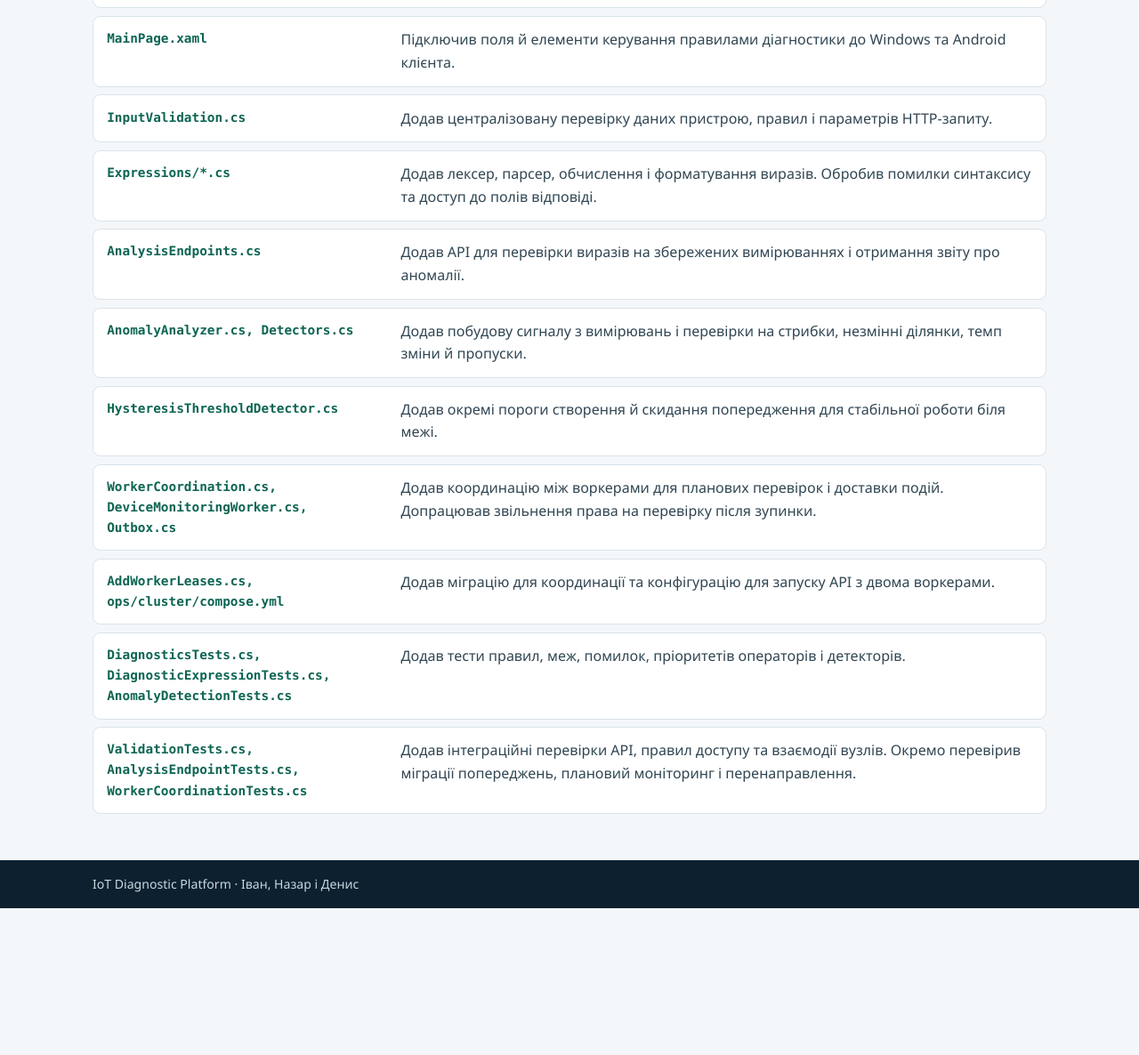
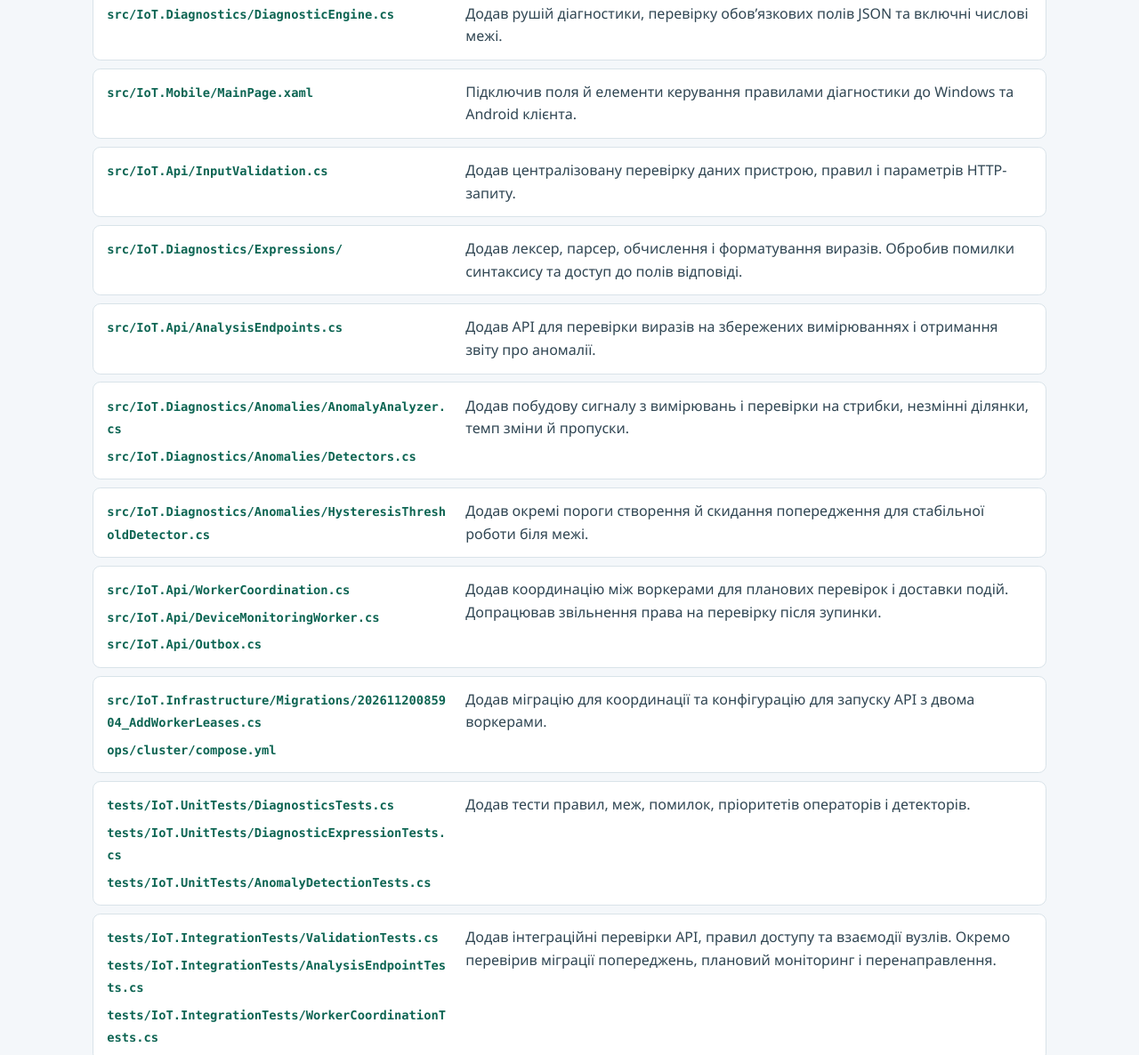
Before and after one commit to IvanBorovykov/mpp-defense, a plain HTML site: page iot-android/index.html in a window 1280 px wide. Shown: the part 1505-2691 px from the top of the page at 89% size. Before the commit the page ends 2526 px from the top, so only its background shows below. Drawn offline with Linux system fonts and the light colour scheme.

Commit message:
Show repository paths for contribution files

```diff
--- a/iot-android/app.js
+++ b/iot-android/app.js
@@ -25,10 +25,22 @@ function select(key, updateUrl = true) {
   get('summary').textContent = person.summary;
   get('details-link').textContent = detailsTitle;
   get('files-title').textContent = detailsTitle;
+  get('files-note').hidden = Boolean(person.features);
   get('speech').replaceChildren(...person.speech.map((text) => element('p', text)));
-  get('files').replaceChildren(...(person.features ?? person.files).map(([title, description]) => {
+  get('files').replaceChildren(...(person.features ?? person.files).map(([paths, description]) => {
     const row = element('article', '', person.features ? 'file feature' : 'file');
-    row.append(element('h4', title), element('p', description));
+    if (person.features) {
+      row.append(element('h4', paths));
+    } else {
+      const list = element('ul', '', 'file-paths');
+      list.append(...paths.map((path) => {
+        const item = element('li');
+        item.append(element('code', path));
+        return item;
+      }));
+      row.append(list);
+    }
+    row.append(element('p', description));
     return row;
   }));
   if (updateUrl) {
--- a/iot-android/evidence.js
+++ b/iot-android/evidence.js
@@ -12,18 +12,18 @@ window.defenseEvidence = {
       'Окрема частина — робота кількох воркерів. У WorkerCoordination.cs я додав тимчасове право воркера на перевірку конкретного пристрою. Під час зупинки право звільняється, і інший воркер може продовжити моніторинг. У тестах я перевірив межі правил, некоректний JSON, обчислення виразів, аномалії та роботу двох воркерів зі спільними даними.'
     ],
     files: [
-      ['Program.cs', 'Додав виконання HTTP-перевірок, запис відповідей і таймаутів, керування правилами, експорт CSV та відповідь зі статистикою доступності. Уточнив обробку некоректного тіла запиту та вимкнув автоматичне слідування за перенаправленнями під час перевірки пристрою.'],
-      ['DiagnosticEngine.cs', 'Додав рушій діагностики, перевірку обов’язкових полів JSON та включні числові межі.'],
-      ['MainPage.xaml', 'Підключив поля й елементи керування правилами діагностики до Windows та Android клієнта.'],
-      ['InputValidation.cs', 'Додав централізовану перевірку даних пристрою, правил і параметрів HTTP-запиту.'],
-      ['Expressions/*.cs', 'Додав лексер, парсер, обчислення і форматування виразів. Обробив помилки синтаксису та доступ до полів відповіді.'],
-      ['AnalysisEndpoints.cs', 'Додав API для перевірки виразів на збережених вимірюваннях і отримання звіту про аномалії.'],
-      ['AnomalyAnalyzer.cs, Detectors.cs', 'Додав побудову сигналу з вимірювань і перевірки на стрибки, незмінні ділянки, темп зміни й пропуски.'],
-      ['HysteresisThresholdDetector.cs', 'Додав окремі пороги створення й скидання попередження для стабільної роботи біля межі.'],
-      ['WorkerCoordination.cs, DeviceMonitoringWorker.cs, Outbox.cs', 'Додав координацію між воркерами для планових перевірок і доставки подій. Допрацював звільнення права на перевірку після зупинки.'],
-      ['AddWorkerLeases.cs, ops/cluster/compose.yml', 'Додав міграцію для координації та конфігурацію для запуску API з двома воркерами.'],
-      ['DiagnosticsTests.cs, DiagnosticExpressionTests.cs, AnomalyDetectionTests.cs', 'Додав тести правил, меж, помилок, пріоритетів операторів і детекторів.'],
-      ['ValidationTests.cs, AnalysisEndpointTests.cs, WorkerCoordinationTests.cs', 'Додав інтеграційні перевірки API, правил доступу та взаємодії вузлів. Окремо перевірив міграції попереджень, плановий моніторинг і перенаправлення.']
+      [['src/IoT.Api/Program.cs'], 'Додав виконання HTTP-перевірок, запис відповідей і таймаутів, керування правилами, експорт CSV та відповідь зі статистикою доступності. Уточнив обробку некоректного тіла запиту та вимкнув автоматичне слідування за перенаправленнями під час перевірки пристрою.'],
+      [['src/IoT.Diagnostics/DiagnosticEngine.cs'], 'Додав рушій діагностики, перевірку обов’язкових полів JSON та включні числові межі.'],
+      [['src/IoT.Mobile/MainPage.xaml'], 'Підключив поля й елементи керування правилами діагностики до Windows та Android клієнта.'],
+      [['src/IoT.Api/InputValidation.cs'], 'Додав централізовану перевірку даних пристрою, правил і параметрів HTTP-запиту.'],
+      [['src/IoT.Diagnostics/Expressions/'], 'Додав лексер, парсер, обчислення і форматування виразів. Обробив помилки синтаксису та доступ до полів відповіді.'],
+      [['src/IoT.Api/AnalysisEndpoints.cs'], 'Додав API для перевірки виразів на збережених вимірюваннях і отримання звіту про аномалії.'],
+      [['src/IoT.Diagnostics/Anomalies/AnomalyAnalyzer.cs', 'src/IoT.Diagnostics/Anomalies/Detectors.cs'], 'Додав побудову сигналу з вимірювань і перевірки на стрибки, незмінні ділянки, темп зміни й пропуски.'],
+      [['src/IoT.Diagnostics/Anomalies/HysteresisThresholdDetector.cs'], 'Додав окремі пороги створення й скидання попередження для стабільної роботи біля межі.'],
+      [['src/IoT.Api/WorkerCoordination.cs', 'src/IoT.Api/DeviceMonitoringWorker.cs', 'src/IoT.Api/Outbox.cs'], 'Додав координацію між воркерами для планових перевірок і доставки подій. Допрацював звільнення права на перевірку після зупинки.'],
+      [['src/IoT.Infrastructure/Migrations/20261120085904_AddWorkerLeases.cs', 'ops/cluster/compose.yml'], 'Додав міграцію для координації та конфігурацію для запуску API з двома воркерами.'],
+      [['tests/IoT.UnitTests/DiagnosticsTests.cs', 'tests/IoT.UnitTests/DiagnosticExpressionTests.cs', 'tests/IoT.UnitTests/AnomalyDetectionTests.cs'], 'Додав тести правил, меж, помилок, пріоритетів операторів і детекторів.'],
+      [['tests/IoT.IntegrationTests/ValidationTests.cs', 'tests/IoT.IntegrationTests/AnalysisEndpointTests.cs', 'tests/IoT.IntegrationTests/WorkerCoordinationTests.cs'], 'Додав інтеграційні перевірки API, правил доступу та взаємодії вузлів. Окремо перевірив міграції попереджень, плановий моніторинг і перенаправлення.']
     ]
   },
   nazar: {
@@ -38,15 +38,15 @@ window.defenseEvidence = {
       'У HistoryEndpoints.cs я зробив фільтрування і перегляд історії сторінками, щоб клієнт забирав лише потрібну частину вимірювань. За цією історією формуються звіти з доступністю та затримками за вибраний період, зокрема у CSV і Markdown. Я також додав тести для доступу, обмежень бази, повторної доставки подій та історії й описав схему в DATA_MODEL.md.'
     ],
     files: [
-      ['Models.cs, IoTDbContext.cs, Migrations/', 'Описав сутності, створив схему SQLite, зв’язки, унікальні індекси, обмеження й міграції для нових полів та таблиць.'],
-      ['Program.cs', 'Додав CRUD пристроїв, симулятор, історію і підтвердження попереджень. Зробив атомарну заміну правил і обробку конфліктів даних.'],
-      ['DeviceMonitoringWorker.cs, DeviceRequestExecutor.cs, MonitoringSchedule.cs', 'Додав плановий моніторинг, спільний виконавець перевірок та порядок планування пристроїв.'],
-      ['Auth.cs', 'Додав JWT, ролі Viewer, Operator та Admin, фільтрацію пристроїв за групою й видачу тестового токена в Development.'],
-      ['Events.cs, Outbox.cs', 'Додав події, чергу outbox, оновлення зведеного стану пристрою та журнал аудиту.'],
-      ['MeasurementFilter.cs, PageCursor.cs, MeasurementPaging.cs, HistoryEndpoints.cs', 'Додав фільтри, курсор для послідовної видачі сторінок і запити історії та звітів.'],
-      ['DeviceReport.cs, LatencyStatistics.cs, ReportRenderer.cs', 'Додав розрахунок метрик за періодами та представлення звіту у CSV і Markdown.'],
-      ['AuthorizationTests.cs, IntegrityTests.cs, EventProcessingTests.cs, HistoryEndpointTests.cs', 'Перевірив ролі й групи, цілісність бази, повторну доставку подій та формати історії.'],
-      ['compose.yml, DATA_MODEL.md, API_DOCUMENTATION.md', 'Додав контейнерний запуск API й задокументував схему, транзакції та API.']
+      [['src/IoT.Domain/Models.cs', 'src/IoT.Infrastructure/IoTDbContext.cs', 'src/IoT.Infrastructure/Migrations/'], 'Описав сутності, створив схему SQLite, зв’язки, унікальні індекси, обмеження й міграції для нових полів та таблиць.'],
+      [['src/IoT.Api/Program.cs'], 'Додав CRUD пристроїв, симулятор, історію і підтвердження попереджень. Зробив атомарну заміну правил і обробку конфліктів даних.'],
+      [['src/IoT.Api/DeviceMonitoringWorker.cs', 'src/IoT.Api/DeviceRequestExecutor.cs', 'src/IoT.Domain/MonitoringSchedule.cs'], 'Додав плановий моніторинг, спільний виконавець перевірок та порядок планування пристроїв.'],
+      [['src/IoT.Api/Auth.cs'], 'Додав JWT, ролі Viewer, Operator та Admin, фільтрацію пристроїв за групою й видачу тестового токена в Development.'],
+      [['src/IoT.Domain/Events.cs', 'src/IoT.Api/Outbox.cs'], 'Додав події, чергу outbox, оновлення зведеного стану пристрою та журнал аудиту.'],
+      [['src/IoT.Infrastructure/Querying/MeasurementFilter.cs', 'src/IoT.Infrastructure/Querying/PageCursor.cs', 'src/IoT.Infrastructure/Querying/MeasurementPaging.cs', 'src/IoT.Api/HistoryEndpoints.cs'], 'Додав фільтри, курсор для послідовної видачі сторінок і запити історії та звітів.'],
+      [['src/IoT.Analytics/Reports/DeviceReport.cs', 'src/IoT.Analytics/Reports/LatencyStatistics.cs', 'src/IoT.Analytics/Reports/ReportRenderer.cs'], 'Додав розрахунок метрик за періодами та представлення звіту у CSV і Markdown.'],
+      [['tests/IoT.IntegrationTests/AuthorizationTests.cs', 'tests/IoT.IntegrationTests/IntegrityTests.cs', 'tests/IoT.IntegrationTests/EventProcessingTests.cs', 'tests/IoT.IntegrationTests/HistoryEndpointTests.cs'], 'Перевірив ролі й групи, цілісність бази, повторну доставку подій та формати історії.'],
+      [['compose.yml', 'DATA_MODEL.md', 'API_DOCUMENTATION.md'], 'Додав контейнерний запуск API й задокументував схему, транзакції та API.']
     ]
   },
   denys: {
@@ -61,13 +61,13 @@ window.defenseEvidence = {
       'Також я налаштував статичний аналіз у SonarQube й виправив зауваження аналізатора в серверному коді. Тестами окремо перевірив метрики телеметрії, інциденти, SLA та некоректні параметри запиту надійності.'
     ],
     files: [
-      ['Statistics.cs, TelemetryAnalysis.cs', 'Додав підрахунок успішних перевірок і числову статистику за вибраним полем телеметрії.'],
-      ['ReliabilityMetrics.cs, SlaEvaluation.cs', 'Додав розрахунок інцидентів, простою, часу відновлення та бюджету SLA.'],
-      ['ReliabilityEndpoints.cs', 'Додав API метрик за періодом, перевірку діапазону часу й порога SLA.'],
-      ['ReliabilityMetricsTests.cs, ReliabilityEndpointTests.cs, TelemetryAnalysisTests.cs', 'Додав тести обчислень, крайових значень і валідації параметрів API.'],
-      ['acceptance-run.sh', 'Додав приймальну перевірку API з двома воркерами, симулятором, аудитом та журналами.'],
-      ['.forgejo/workflows/ci.yml, coverlet.runsettings', 'Налаштував тести, збір покриття, поріг якості, приймальний прогін і збірку Android.'],
-      ['.forgejo/workflows/sonarqube.yml, Directory.Build.props', 'Підключив статичний аналіз, налаштував правила аналізатора й виправив його зауваження у кількох модулях.']
+      [['src/IoT.Analytics/Statistics.cs', 'src/IoT.Analytics/TelemetryAnalysis.cs'], 'Додав підрахунок успішних перевірок і числову статистику за вибраним полем телеметрії.'],
+      [['src/IoT.Analytics/Reliability/ReliabilityMetrics.cs', 'src/IoT.Analytics/Reliability/SlaEvaluation.cs'], 'Додав розрахунок інцидентів, простою, часу відновлення та бюджету SLA.'],
+      [['src/IoT.Api/ReliabilityEndpoints.cs'], 'Додав API метрик за періодом, перевірку діапазону часу й порога SLA.'],
+      [['tests/IoT.UnitTests/ReliabilityMetricsTests.cs', 'tests/IoT.IntegrationTests/ReliabilityEndpointTests.cs', 'tests/IoT.UnitTests/TelemetryAnalysisTests.cs'], 'Додав тести обчислень, крайових значень і валідації параметрів API.'],
+      [['scripts/acceptance-run.sh'], 'Додав приймальну перевірку API з двома воркерами, симулятором, аудитом та журналами.'],
+      [['.forgejo/workflows/ci.yml', 'coverlet.runsettings'], 'Налаштував тести, збір покриття, поріг якості, приймальний прогін і збірку Android.'],
+      [['.forgejo/workflows/sonarqube.yml', 'Directory.Build.props'], 'Підключив статичний аналіз, налаштував правила аналізатора й виправив його зауваження у кількох модулях.']
     ]
   },
   value: {
--- a/iot-android/styles.css
+++ b/iot-android/styles.css
@@ -58,7 +58,11 @@ section[id] { scroll-margin-top: 1rem; }
 .speech p { max-width: 53rem; }
 .speech p + p { margin-top: .82rem; }
 .files { display: grid; gap: .55rem; }
-.file { display: grid; grid-template-columns: minmax(11rem, 30%) minmax(0, 1fr); gap: .75rem 1.15rem; border: 1px solid var(--line); border-radius: .55rem; background: white; padding: .82rem .95rem; }
+.files-note { margin-bottom: .65rem; color: var(--muted); font-size: .875rem; }
+.file { display: grid; grid-template-columns: minmax(11rem, 37%) minmax(0, 1fr); gap: .75rem 1.15rem; border: 1px solid var(--line); border-radius: .55rem; background: white; padding: .82rem .95rem; }
+.file-paths { list-style: none; padding: 0; margin: 0; min-width: 0; }
+.file-paths li + li { margin-top: .3rem; }
+.file-paths code { color: var(--green); font: 650 .86rem/1.4 var(--mono); overflow-wrap: anywhere; }
 .file h4 { margin: 0; color: var(--green); font-size: .9rem; font-family: var(--mono); overflow-wrap: anywhere; }
 .feature h4 { font-family: inherit; font-size: 1rem; line-height: 1.35; }
 .file p { color: #304653; }
```
Also changed, not shown: iot-android/index.html (+4 -3 lines).
